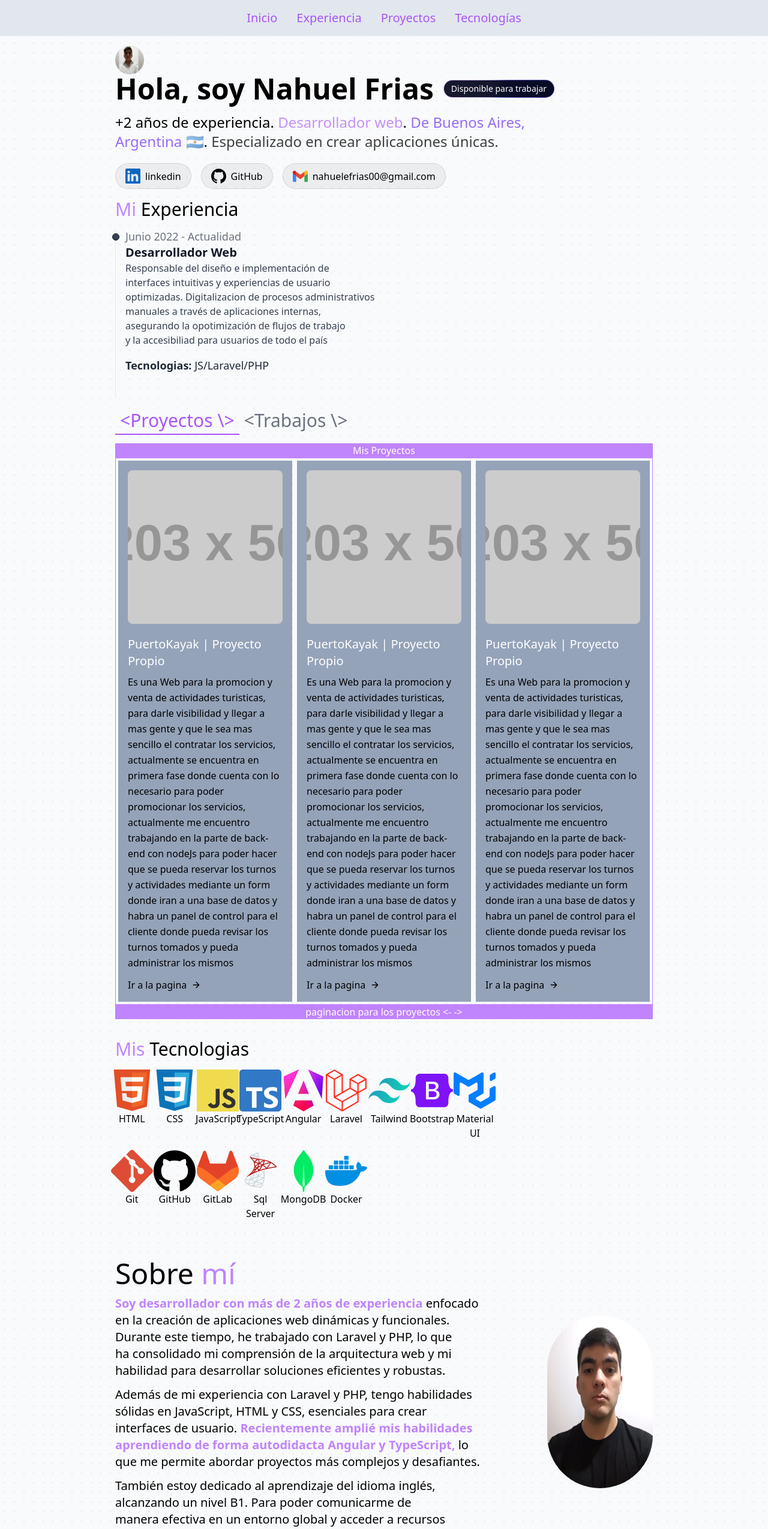
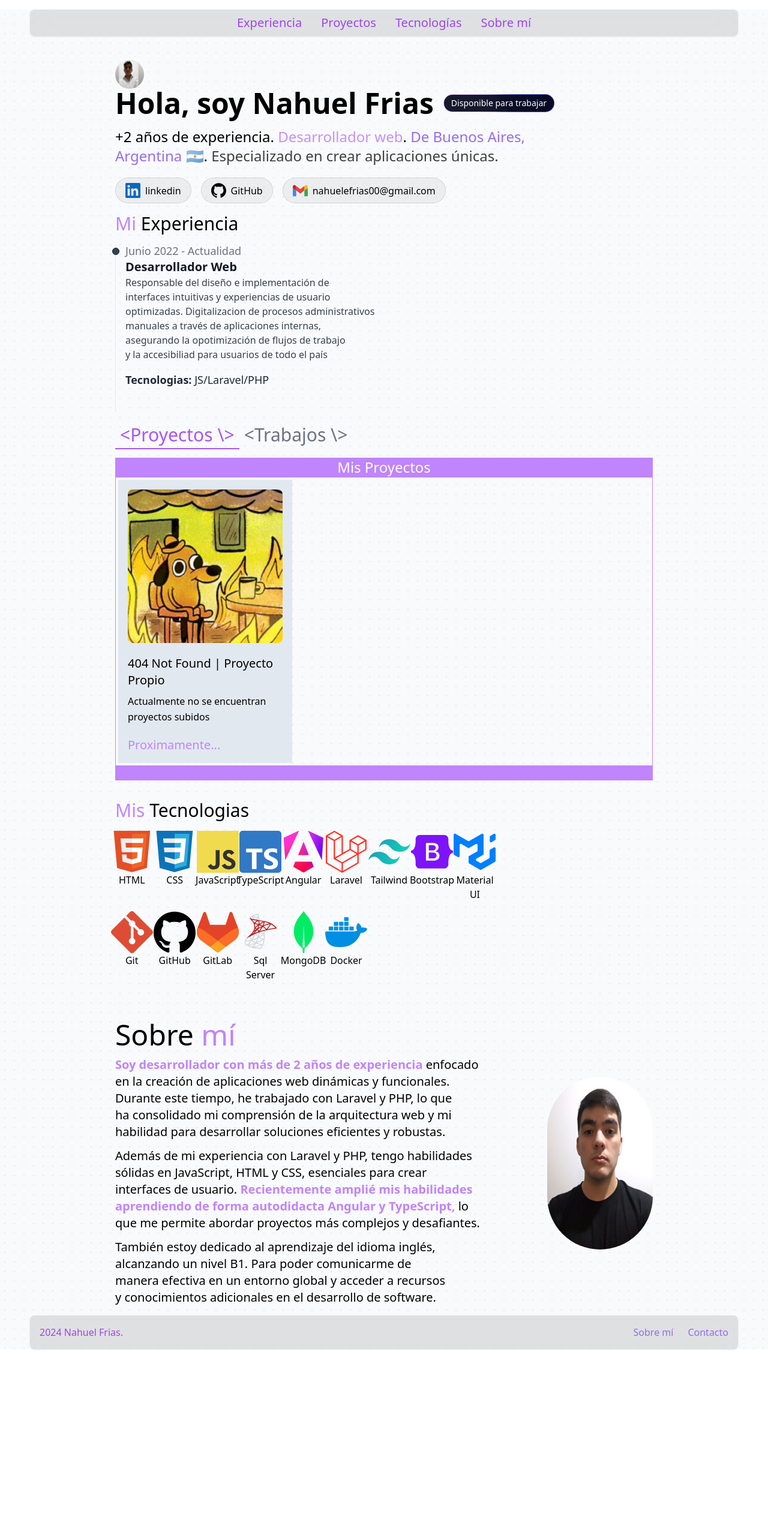
Before and after one commit to nahuelfriasdev/porfolio, an Angular app: page / in a window 1280 px wide. Shown: the top 2549 px of the page at 60% size. After the commit the page ends 2289 px from the top, so only its background shows below. Built offline with nearby package versions, Linux system fonts and the light colour scheme.

Commit message:
cambio contenido de proyectos/trabajos y agrego footer

```diff
--- a/src/app/app.component.html
+++ b/src/app/app.component.html
@@ -14,3 +14,5 @@
 
   <router-outlet />
 </main>
+
+<app-footer/>
--- a/src/app/app.component.ts
+++ b/src/app/app.component.ts
@@ -7,11 +7,12 @@ import { ProyectosComponent } from './components/proyectos/proyectos.component';
 import { CommonModule } from '@angular/common';
 import { TecnologiasComponent } from './components/tecnologias/tecnologias.component';
 import { InicioComponent } from './components/inicio/inicio.component';
+import { FooterComponent } from './components/footer/footer.component';
 
 @Component({
   selector: 'app-root',
   standalone: true,
-  imports: [CommonModule, RouterOutlet, NavBarComponent, PerfilComponent, ExperienciaComponent, ProyectosComponent, TecnologiasComponent, InicioComponent],
+  imports: [CommonModule, RouterOutlet, NavBarComponent, PerfilComponent, ExperienciaComponent, ProyectosComponent, TecnologiasComponent, InicioComponent, FooterComponent],
   templateUrl: './app.component.html',
   styleUrl: './app.component.css'
 })
--- /dev/null
+++ b/src/app/components/footer/footer.component.html
@@ -0,0 +1,12 @@
+<footer class="rounded-lg shadow m-4 bg-black/10 backdrop-blur-lg w-full xl:w-[1180px] mx-auto mb-10">
+  <div class="w-full mx-auto max-w-screen-xl p-4 md:flex md:items-center md:justify-between">
+    <span class="text-base sm:text-center text-purple-600/90"> 2024
+      <a target="_blank" rel="noopener noreferrer" href="https://www.linkedin.com/in/nahuel-ezequiel-abel-frias/" class="hover:underline">Nahuel Frias</a>.
+    </span>
+
+    <ul class="flex flex-wrap items-center mt-3 text-base font-medium text-violet-500/90 sm:mt-0">
+      <li><a href="#" class="hover:underline me-4 md:me-6">Sobre mí</a></li>
+      <li><a href="#inicio" class="hover:underline">Contacto</a></li>
+    </ul>
+  </div>
+</footer>
--- a/src/app/components/inicio/inicio.component.html
+++ b/src/app/components/inicio/inicio.component.html
@@ -1,5 +1,5 @@
 <app-section-article>
-  <section>
+  <section id="inicio">
     <img class="rounded-full size-12" src="../../../assets/perfil.jpg" alt="nahuel foto">
     <h1 class="text-black text-xl md:text-4xl lg:text-5xl font-bold flex flex-row gap-x-4 pb-6 lg:pb-4">Hola, soy Nahuel Frias
       <a href="https://www.linkedin.com/in/nahuel-ezequiel-abel-frias/" target="_blank" rel="noopener" class="flex justify-center items-center">
--- a/src/app/components/nav-bar/nav-bar.component.html
+++ b/src/app/components/nav-bar/nav-bar.component.html
@@ -1,10 +1,10 @@
-<header class="p-4 bg-slate-300/50">
+<header class="rounded-lg shadow m-4 bg-black/10 backdrop-blur-lg w-full xl:w-[1180px] mx-auto mb-10 p-2">
   <nav>
     <ul class="flex justify-center gap-8 text-xl">
-      <li><a href="#perfil" class="text-purple-500 hover:text-purple-300 transition-colors">Inicio</a></li>
-      <li><a href="#experiencia" class="text-purple-500 hover:text-purple-300 transition-colors">Experiencia</a></li>
-      <li><a href="#proyectos" class="text-purple-500 hover:text-purple-300 transition-colors">Proyectos</a></li>
-      <li><a href="#tecnologias" class="text-purple-500 hover:text-purple-300 transition-colors">Tecnologías</a></li>
+      <li><a href="#experiencia" class="text-purple-600/90 hover:text-purple-300 transition-colors">Experiencia</a></li>
+      <li><a href="#proyectos" class="text-purple-600/90 hover:text-purple-300 transition-colors">Proyectos</a></li>
+      <li><a href="#tecnologias" class="text-purple-600/90 hover:text-purple-300 transition-colors">Tecnologías</a></li>
+      <li><a href="#perfil" class="text-purple-600/90 hover:text-purple-300 transition-colors">Sobre mí</a></li>
     </ul>
   </nav>
 
--- a/src/app/components/proyectos/proyectos.component.html
+++ b/src/app/components/proyectos/proyectos.component.html
@@ -5,7 +5,7 @@
   </div>
 
   <article>
-    <h4 class="bg-purple-400 text-white text-center">Mis {{texto}}</h4>
+    <h4 class="bg-purple-400 text-white text-center text-2xl">Mis {{texto}}</h4>
 
     <div class="p-5 border border-purple-400 gap-10 grid grid-cols-1 md:grid-cols-2 xl:grid-cols-3">
 
@@ -18,24 +18,25 @@
       @else {
         @for (data of jsonData; track $index) {
           <div class="flex sm:-m-4 -mx-4 -mb-10 -mt-4">
-            <div class="p-4  sm:mb-0 mb-6 bg-slate-400">
+            <div class="p-4  sm:mb-0 mb-6 bg-slate-200">
               <div class="rounded-lg h-64 overflow-hidden">
-                <img alt="content" class="object-cover object-center h-full w-full" src="https://dummyimage.com/1203x503">
+                <img alt="content" class="object-cover object-center h-full w-full" src="{{data.image}}">
               </div>
-              <h2 class="text-xl font-medium title-font text-white mt-5">{{data.title}}</h2>
+              <h2 class="text-xl font-medium title-font text-black mt-5">{{data.title}}</h2>
               <p class="text-base leading-relaxed mt-2">{{data.description}}</p>
-              <a href="{{data.link}}" target="_blank" class="text-black inline-flex items-center mt-3">Ir a la pagina
+              <!-- <a href="{{data.link}}" target="_blank" class="text-black inline-flex items-center mt-3">Ir a la pagina
                 <svg fill="none" stroke="currentColor" stroke-linecap="round" stroke-linejoin="round" stroke-width="2" class="w-4 h-4 ml-2" viewBox="0 0 24 24">
                   <path d="M5 12h14M12 5l7 7-7 7"></path>
                 </svg>
-              </a>
+              </a> -->
+              <p class="text-xl mt-5 text-purple-400">Proximamente...</p>
             </div>
           </div>
         }
       }
     </div>
 
-    <p class="bg-purple-400 text-white text-center">paginacion para los proyectos  <-  -></p>
+    <p class="bg-purple-400 text-white text-center p-3"></p>
   </article>
 
 </app-section-article>
--- a/src/assets/proyectos.json
+++ b/src/assets/proyectos.json
@@ -2,34 +2,20 @@
   {
     "proyectos": [
       {
-        "title": "PuertoKayak | Proyecto Propio",
-        "description": "Es una Web para la promocion y venta de actividades turisticas, para darle visibilidad y llegar a mas gente y que le sea mas sencillo el contratar los servicios, actualmente se encuentra en primera fase donde cuenta con lo necesario para poder promocionar los servicios, actualmente me encuentro trabajando en la parte de back-end con nodeJs para poder hacer que se pueda reservar los turnos y actividades mediante un form donde iran a una base de datos y habra un panel de control para el cliente donde pueda revisar los turnos tomados y pueda administrar los mismos",
+        "title": "404 Not Found | Proyecto Propio",
+        "description": "Actualmente no se encuentran proyectos subidos",
         "link": "https://puertokayak.netlify.app/",
         "github": "#",
-        "image": "/projects/puertoKayak.webp"
-      },
-      {
-        "title": "PuertoKayak | Proyecto Propio",
-        "description": "Es una Web para la promocion y venta de actividades turisticas, para darle visibilidad y llegar a mas gente y que le sea mas sencillo el contratar los servicios, actualmente se encuentra en primera fase donde cuenta con lo necesario para poder promocionar los servicios, actualmente me encuentro trabajando en la parte de back-end con nodeJs para poder hacer que se pueda reservar los turnos y actividades mediante un form donde iran a una base de datos y habra un panel de control para el cliente donde pueda revisar los turnos tomados y pueda administrar los mismos",
-        "link": "https://puertokayak.netlify.app/",
-        "github": "#",
-        "image": "/projects/puertoKayak.webp"
-      },
-      {
-        "title": "PuertoKayak | Proyecto Propio",
-        "description": "Es una Web para la promocion y venta de actividades turisticas, para darle visibilidad y llegar a mas gente y que le sea mas sencillo el contratar los servicios, actualmente se encuentra en primera fase donde cuenta con lo necesario para poder promocionar los servicios, actualmente me encuentro trabajando en la parte de back-end con nodeJs para poder hacer que se pueda reservar los turnos y actividades mediante un form donde iran a una base de datos y habra un panel de control para el cliente donde pueda revisar los turnos tomados y pueda administrar los mismos",
-        "link": "https://puertokayak.netlify.app/",
-        "github": "#",
-        "image": "/projects/puertoKayak.webp"
+        "image": "../../../assets/perro.jpg"
       }
     ],
     "trabajos": [
       {
-        "title": "Trabajo uno | Trabajo Freelance",
-        "description": "Es una Web para la promocion y venta de actividades turisticas, para darle visibilidad y llegar a mas gente y que le sea mas sencillo el contratar los servicios, actualmente se encuentra en primera fase donde cuenta con lo necesario para poder promocionar los servicios, actualmente me encuentro trabajando en la parte de back-end con nodeJs para poder hacer que se pueda reservar los turnos y actividades mediante un form donde iran a una base de datos y habra un panel de control para el cliente donde pueda revisar los turnos tomados y pueda administrar los mismos",
+        "title": "404 Not Found | Trabajo Freelance",
+        "description": "En breve tengo intencion de iniciar a trabajar Freelance y aca se iran subiendo mis futuros trabajos",
         "link": "https://puertokayak.netlify.app/",
         "github": "#",
-        "image": "/projects/puertoKayak.webp"
+        "image": "../../../assets/perro.jpg"
       }
     ]
   }
```
Also changed, not shown: src/app/components/footer/footer.component.ts (added, +12 -0 lines), src/app/components/footer/footer.component.css (added), src/assets/perro.jpg (added).
